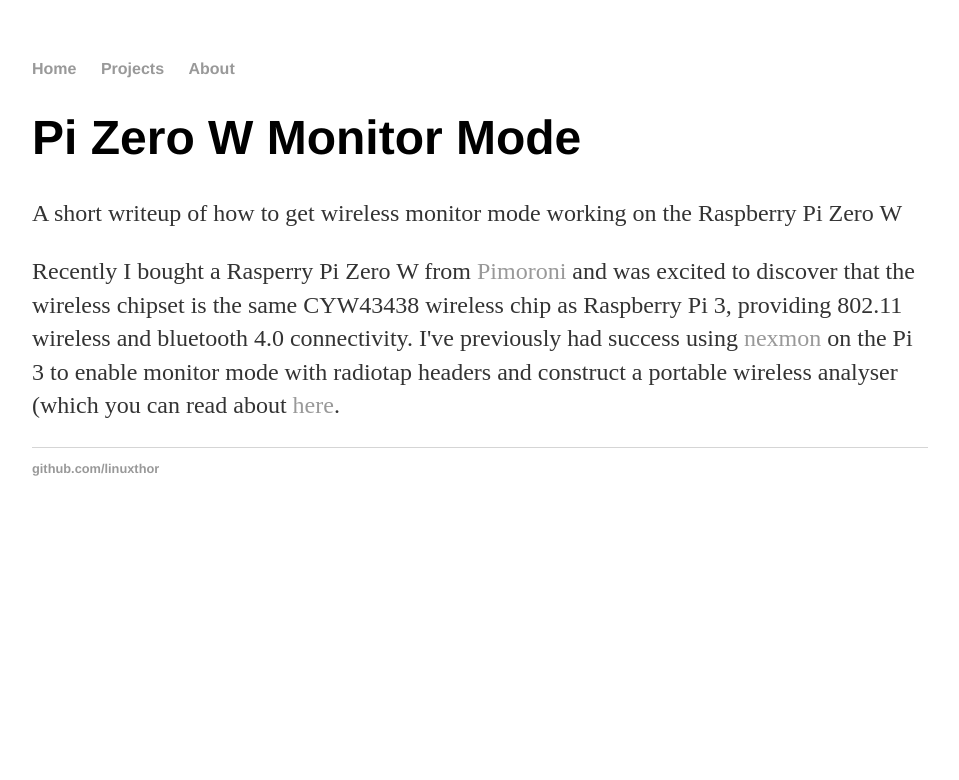
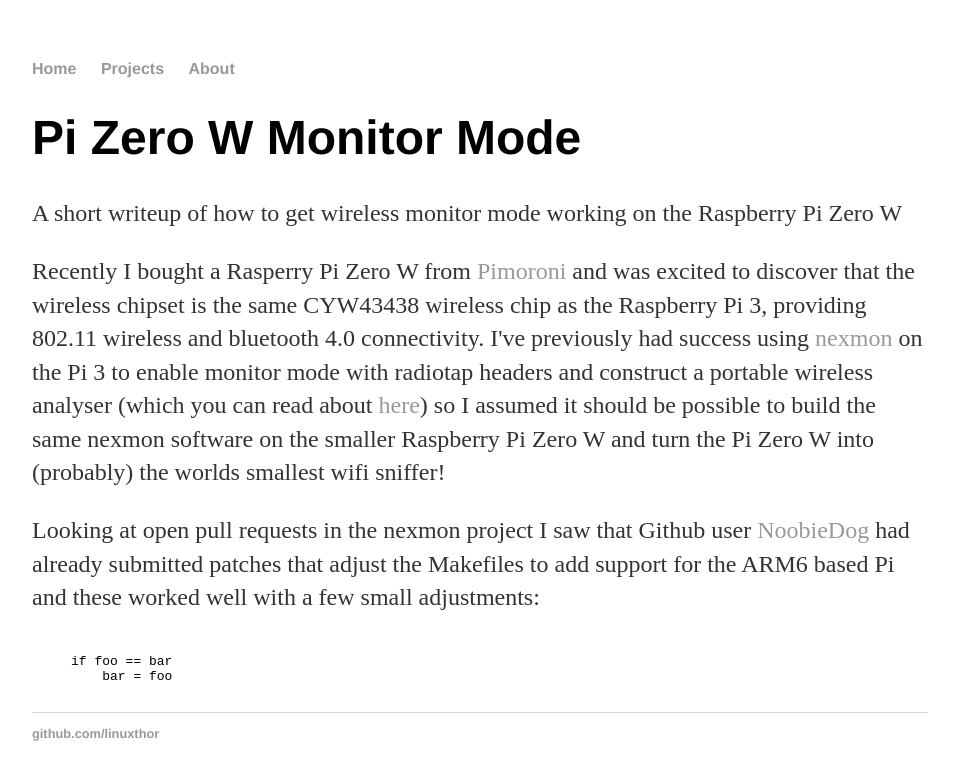
Before and after one commit to linuxthor/linuxthor.github.io, a Jekyll site: the page built from projects/pi-zero-w-monitor-mode/index.html, in a window 1280 px wide. Shown: the top 780 px of the page, without its empty margins (160-1119 px from the left). Built offline with Jekyll 4.4.1, drawn with Linux system fonts in a browser that asks for light colours.

Commit message:
Update index.html

```diff
--- a/projects/pi-zero-w-monitor-mode/index.html
+++ b/projects/pi-zero-w-monitor-mode/index.html
@@ -6,11 +6,19 @@
 	<h1>Pi Zero W Monitor Mode</h1>
 	<p>A short writeup of how to get wireless monitor mode working on the Raspberry Pi Zero W</p>
 </div>
-<div class="post">
+<div class="blurb">
 	<p>Recently I bought a Rasperry Pi Zero W from <a href="https://shop.pimoroni.com/">Pimoroni</a> and was excited to discover that
-     the wireless chipset is the same  CYW43438 wireless chip as Raspberry Pi 3, providing 802.11 wireless and bluetooth 4.0
+     the wireless chipset is the same  CYW43438 wireless chip as the Raspberry Pi 3, providing 802.11 wireless and bluetooth 4.0
      connectivity. I've previously had success using <a href="https://github.com/seemoo-lab/nexmon">nexmon</a> on the Pi 3 to
-     enable monitor mode with radiotap headers and construct a portable wireless analyser (which you can read about <a href="">here</a>.<p>
-  <p>
+     enable monitor mode with radiotap headers and construct a portable wireless analyser (which you can read about <a href="">here</a>)
+     so I assumed it should be possible to build the same nexmon software on the smaller Raspberry Pi Zero W and turn the Pi Zero W
+     into (probably) the worlds smallest wifi sniffer!<p>
+     <p>Looking at open pull requests in the nexmon project I saw that Github user <a href="https://github.com/NoobieDog/nexmon">
+     NoobieDog</a> had already submitted patches that adjust the Makefiles to add support for the ARM6 based Pi and these worked
+     well with a few small adjustments:<p>
+     <pre><code>
+     if foo == bar
+         bar = foo
+     </code></pre>
 </div>
 <!-- /.blurb -->
```
